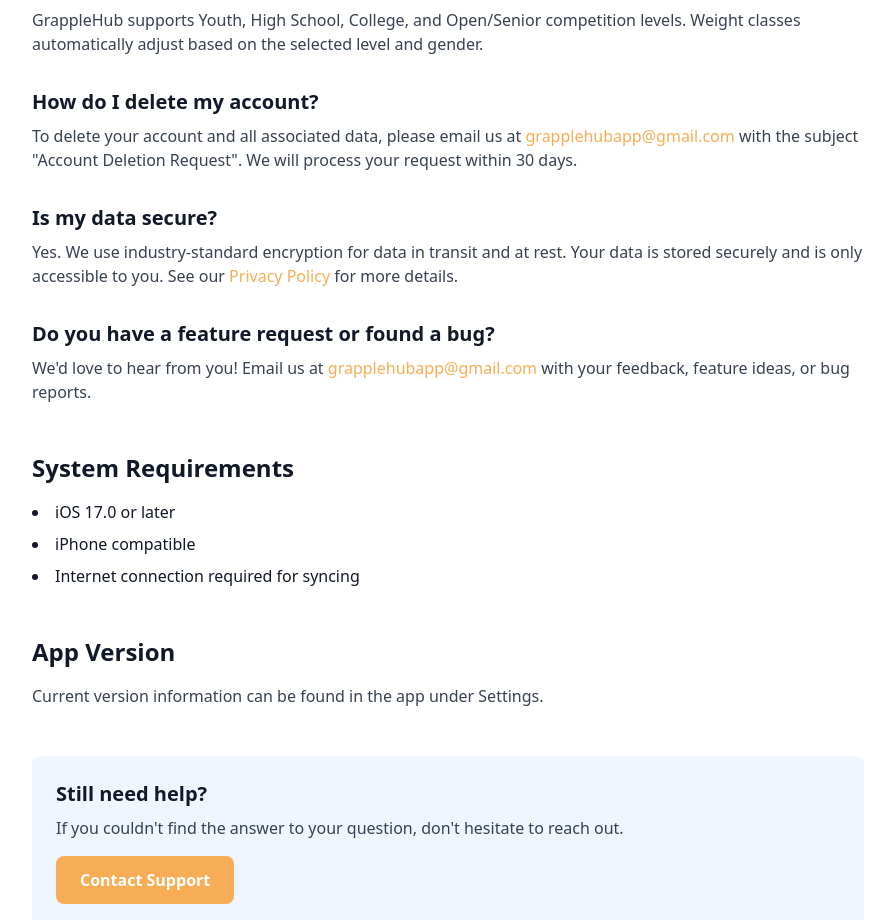
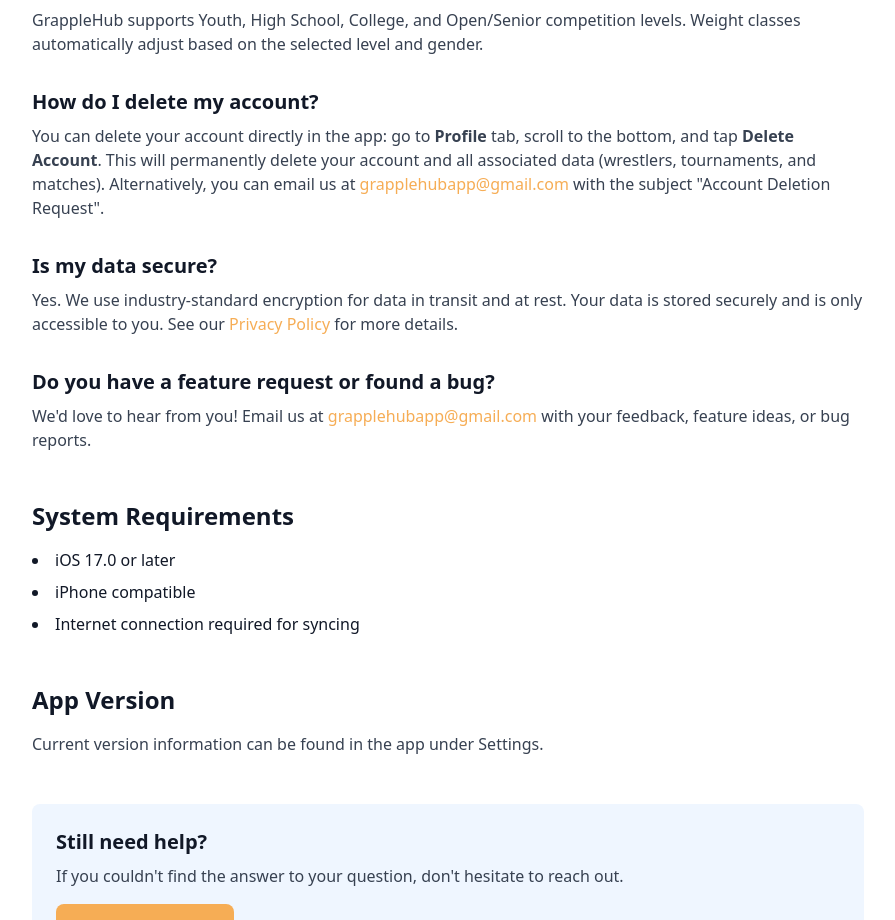
Before and after one commit to GrappleHub/www, a Next.js app: page /support in a window 1280 px wide. Shown: the part 840-1760 px from the top of the page, without its empty margins (192-1087 px from the left). Built offline with nearby package versions, Linux system fonts and the light colour scheme.

Commit message:
Update privacy polocy and terms and conditions

```diff
--- a/app/privacy/page.tsx
+++ b/app/privacy/page.tsx
@@ -15,7 +15,7 @@
         <article className="prose prose-lg max-w-none">
           <h1 className="text-4xl font-bold mb-4">Privacy Policy</h1>
 
-          <p className="text-gray-600 mb-8"><strong>Last Updated: January 21, 2026</strong></p>
+          <p className="text-gray-600 mb-8"><strong>Last Updated: January 25, 2026</strong></p>
 
           <h2 className="text-2xl font-bold mt-12 mb-4">Introduction</h2>
           <p>Welcome to GrappleHub. This Privacy Policy explains how we collect, use, disclose, and safeguard your information when you use our mobile application. Please read this privacy policy carefully. If you do not agree with the terms of this privacy policy, please do not access the application.</p>
@@ -124,7 +124,7 @@
             <li><strong>Deleted Accounts:</strong> Data is deleted within 30 days of account deletion (unless required by law)</li>
             <li><strong>Backups:</strong> Some data may persist in backup systems for up to 90 days</li>
           </ul>
-          <p>You can request deletion of your account and data at any time by contacting us at <a href="mailto:grapplehubapp@gmail.com" className="text-secondary hover:underline">grapplehubapp@gmail.com</a>.</p>
+          <p>You can delete your account and all associated data at any time directly within the app by going to Profile &gt; Delete Account. Alternatively, you can contact us at <a href="mailto:grapplehubapp@gmail.com" className="text-secondary hover:underline">grapplehubapp@gmail.com</a>.</p>
 
           <h2 className="text-2xl font-bold mt-12 mb-4">Your Privacy Rights</h2>
           <p>Depending on your location, you may have the following rights:</p>
@@ -142,7 +142,7 @@
 
           <h3 className="text-xl font-semibold mt-6 mb-3">Deletion</h3>
           <ul className="list-disc list-inside space-y-2 mb-4">
-            <li>Request deletion of your account and associated data</li>
+            <li>Delete your account and all associated data directly in the app (Profile &gt; Delete Account)</li>
             <li>Delete individual matches, tournaments, or videos at any time</li>
           </ul>
 
--- a/app/support/page.tsx
+++ b/app/support/page.tsx
@@ -68,11 +68,11 @@
             <div>
               <h3 className="text-xl font-semibold mb-2">How do I delete my account?</h3>
               <p className="text-gray-700">
-                To delete your account and all associated data, please email us at{' '}
+                You can delete your account directly in the app: go to <strong>Profile</strong> tab, scroll to the bottom, and tap <strong>Delete Account</strong>. This will permanently delete your account and all associated data (wrestlers, tournaments, and matches). Alternatively, you can email us at{' '}
                 <a href="mailto:grapplehubapp@gmail.com" className="text-secondary hover:underline">
                   grapplehubapp@gmail.com
                 </a>{' '}
-                with the subject "Account Deletion Request". We will process your request within 30 days.
+                with the subject "Account Deletion Request".
               </p>
             </div>
 
--- a/app/terms/page.tsx
+++ b/app/terms/page.tsx
@@ -15,7 +15,7 @@
         <article className="prose prose-lg max-w-none">
           <h1 className="text-4xl font-bold mb-4">Terms of Service</h1>
 
-          <p className="text-gray-600 mb-8"><strong>Last Updated: January 21, 2026</strong></p>
+          <p className="text-gray-600 mb-8"><strong>Last Updated: January 25, 2026</strong></p>
 
           <h2 className="text-2xl font-bold mt-12 mb-4">1. Agreement to Terms</h2>
           <p>By accessing or using GrappleHub ("the App"), you agree to be bound by these Terms of Service ("Terms"). If you do not agree to these Terms, do not use the App.</p>
@@ -186,7 +186,7 @@
 
           <h2 className="text-2xl font-bold mt-12 mb-4">14. Termination</h2>
           <h3 className="text-xl font-semibold mt-6 mb-3">14.1 By You</h3>
-          <p>You may stop using the App at any time and request deletion of your account by contacting us.</p>
+          <p>You may stop using the App at any time. You can delete your account and all associated data directly within the app by going to Profile &gt; Delete Account, or by contacting us.</p>
 
           <h3 className="text-xl font-semibold mt-6 mb-3">14.2 By Us</h3>
           <p>We may suspend or terminate your access to the App at any time, with or without notice, for:</p>
```
